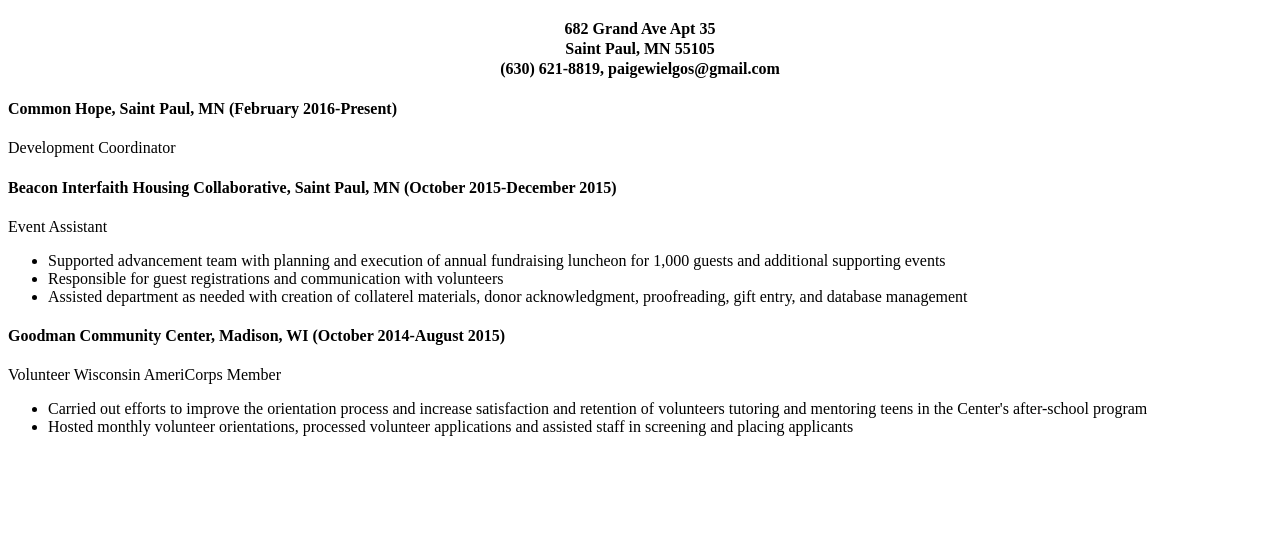
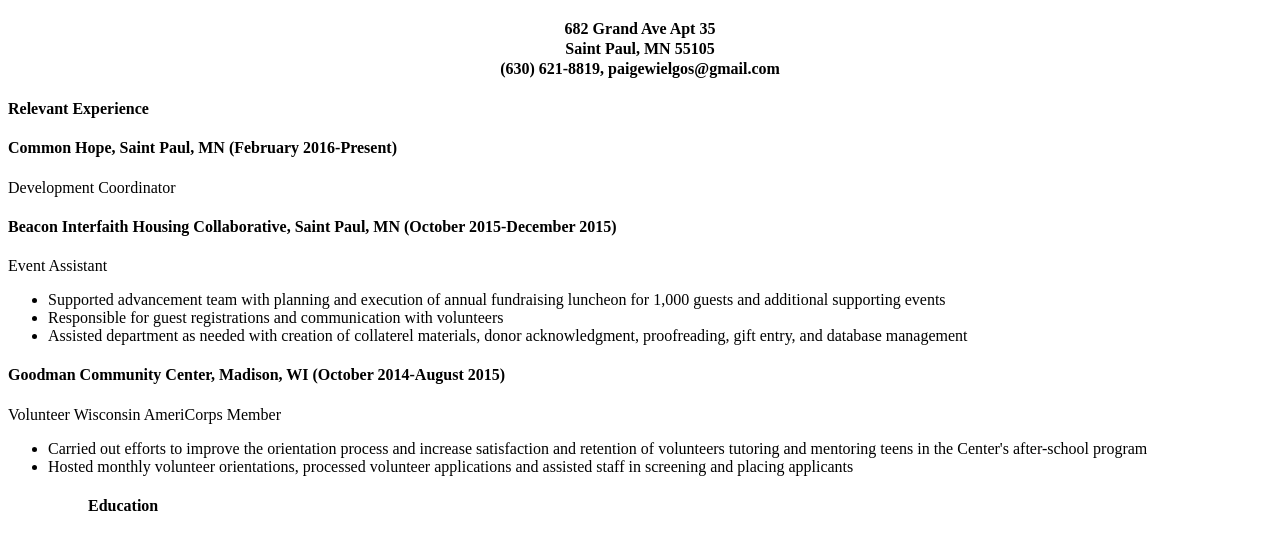
Before and after one commit to pwielgos/pwielgos.github.io, a plain HTML site: page index.html in a window 1280 px wide. Shown: the part 61-610 px from the top of the page. Drawn offline with Linux system fonts and the light colour scheme.

Commit message:
Update index.html

```diff
--- a/index.html
+++ b/index.html
@@ -12,6 +12,7 @@
       <h4 class="address-block">Saint Paul, MN 55105</h4>
       <h4 class="address-block">(630) 621-8819, paigewielgos@gmail.com</h4>
     </header>
+    <h4>Relevant Experience</h4>
       <h4>Common Hope, Saint Paul, MN (February 2016-Present)</h4>
       <p>Development Coordinator</p>
       <h4>Beacon Interfaith Housing Collaborative, Saint Paul, MN (October 2015-December 2015)</h4>
@@ -27,5 +28,6 @@
       <li>Carried out efforts to improve the orientation process and increase satisfaction and retention of volunteers tutoring and mentoring teens in the Center's after-school program</li>
       <li>Hosted monthly volunteer orientations, processed volunteer applications and assisted staff in screening and placing applicants</li>
       <ul>
+        <h4>Education</h4>
       </body>
 </html>
```
